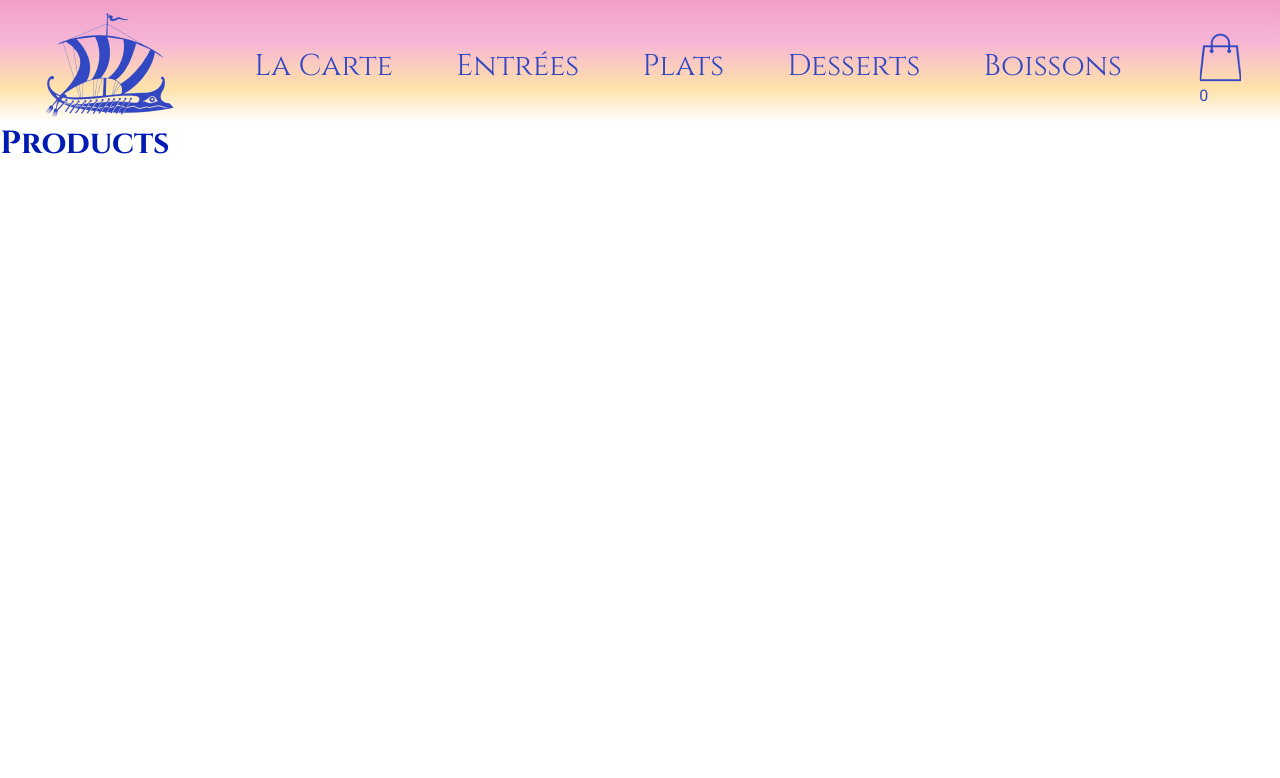
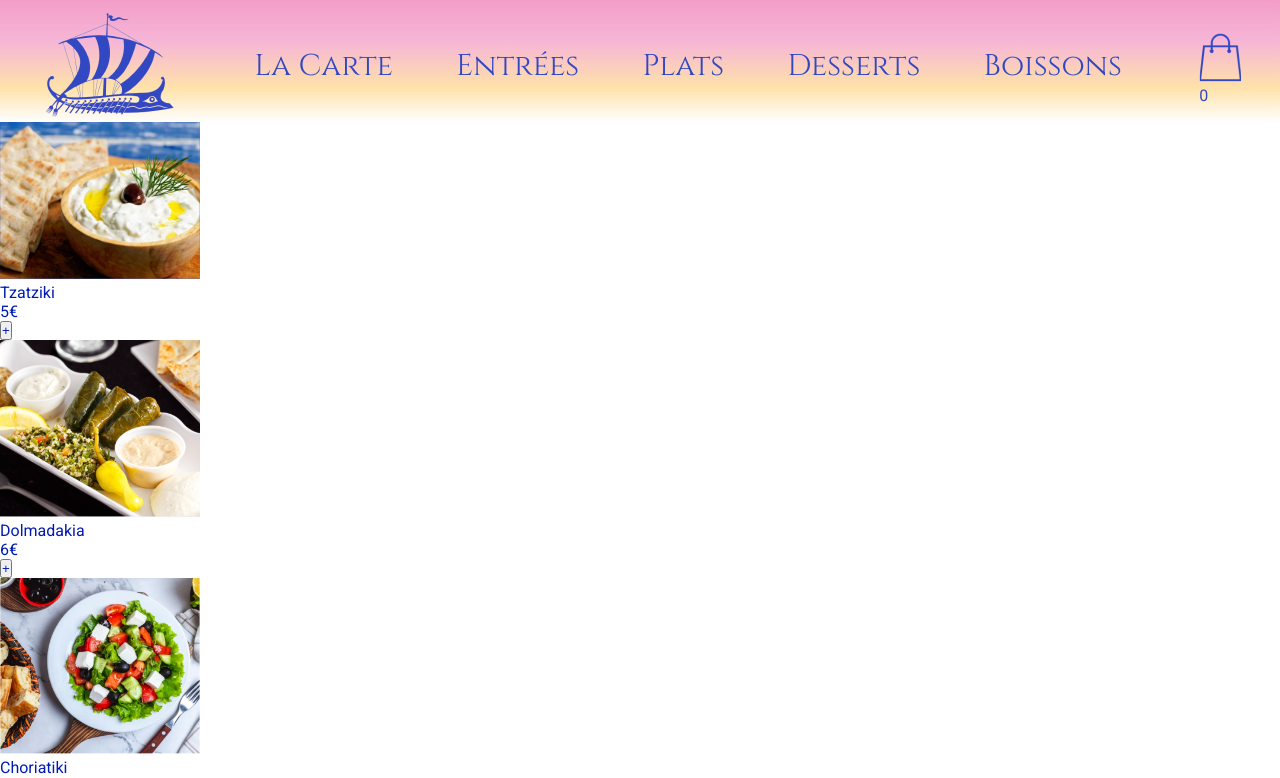
Before and after one commit to Chlopes92/OdysseeCulinaire, a React (Create React App) app: page /products in a window 1280 px wide. Shown: the top 778 px of the page. Built offline with nearby package versions, Linux system fonts and the light colour scheme.

Commit message:
create functions for cart

```diff
--- /dev/null
+++ b/src/components/ProductCard/ProductCard.module.css
@@ -0,0 +1,8 @@
+.flex{
+    display: flex;
+
+.img {
+ width: 10vw;
+    height: 15vh;
+}
+}
--- a/src/components/ProductCard/ProductCard.tsx
+++ b/src/components/ProductCard/ProductCard.tsx
@@ -1,6 +1,7 @@
 import Counter from "components/Counter/Counter";
 import { useCartContext } from "contexts/Cart.context";
 import { Link } from "react-router-dom";
+import style from "./ProductCard.module.css";
 
 
 const ProductCard = () => {
@@ -9,9 +10,9 @@ const ProductCard = () => {
         <main>
             <ul>
                 {products.map((p) =>
-                    <li key={p.id}>
-                        <div>
-                            <img src="p.product.img" alt="p.product.title" />
+                    <li className={style.flex} key={p.id}>
+                        <div >
+                            <img className={style.img} src= {p.product.img.src} alt={p.product.title} />
                         </div>
                         <div>
                             <p>{p.product.title}</p>
@@ -21,8 +22,8 @@ const ProductCard = () => {
                         </div>
                         <div>
                             <Counter quantity={p.quantity} add={() => addOne(p.product, p.quantity)} remove={() => removeOne(p.product)} />
-                            <Link to="/product/{p.id}"><img src="public/image/icons/delete.png" alt="supprimer le produit" /></Link>
-                            <button onClick={() => removeProduct(p.product)}><img src="public/image/icons/delete.png" alt="supprimer le produit" /></button>
+                            <Link to="/product/{p.id}"><img src="image/icons/edit.png" alt="modifier le produit" /></Link>
+                            <button onClick={() => removeProduct(p.product)}><img src="image/icons/delete.png" alt="supprimer le produit" /></button>
                         </div>
                     </li>
                 )}
--- /dev/null
+++ b/src/components/ProductItem/ProductItem.module.css
@@ -0,0 +1,3 @@
+.size{
+    width: 200px;
+}
--- /dev/null
+++ b/src/components/ProductItem/ProductItem.tsx
@@ -0,0 +1,28 @@
+import { IProduct, PRODUCTS } from "mocks/products";
+import style from './ProductItem.module.css';
+import { useCartContext } from "contexts/Cart.context";
+import { useState } from "react";
+
+interface ProductItemProps {
+    product: IProduct;
+}
+
+const ProductItem = (props:ProductItemProps) => {
+    const {product } = props;
+    const { title, img, price} = product;
+    const { addOne } = useCartContext();
+
+
+    return(
+        <main>
+
+                <img  className={style.size} src={img.src} alt={img.alt}/>
+                <p>{title}</p>
+                <p>{price}€</p>
+                <button onClick={() => addOne(product, 1)}>+</button>
+
+        </main>
+    )
+}
+
+export default ProductItem;
--- a/src/pages/CartPage.tsx
+++ b/src/pages/CartPage.tsx
@@ -9,7 +9,7 @@ const CartPage = () => {
     const reset = () => resetCart();
     return(
         <main>
-            <h1>L'odyssée Culianire</h1>
+            <h1>L'odyssée Culinaire</h1>
             <div>
             <p>Panier</p>
             <button onClick={reset} >Vider le panier</button>
--- a/src/pages/ProductsPage.tsx
+++ b/src/pages/ProductsPage.tsx
@@ -1,9 +1,15 @@
+import ProductItem from "components/ProductItem/ProductItem";
+import { PRODUCTS } from "mocks/products";
+
 const ProductsPage = () =>{
     return (
-        <main>
-            <h1>Products</h1>
-        </main>
-    );
+        <ul>
+            {PRODUCTS.map((product) =>
+                <li key={product.id}>
+                    <ProductItem product={product} />
+                </li>)}
+        </ul>
+    )
 }
 
 export default ProductsPage;
```
